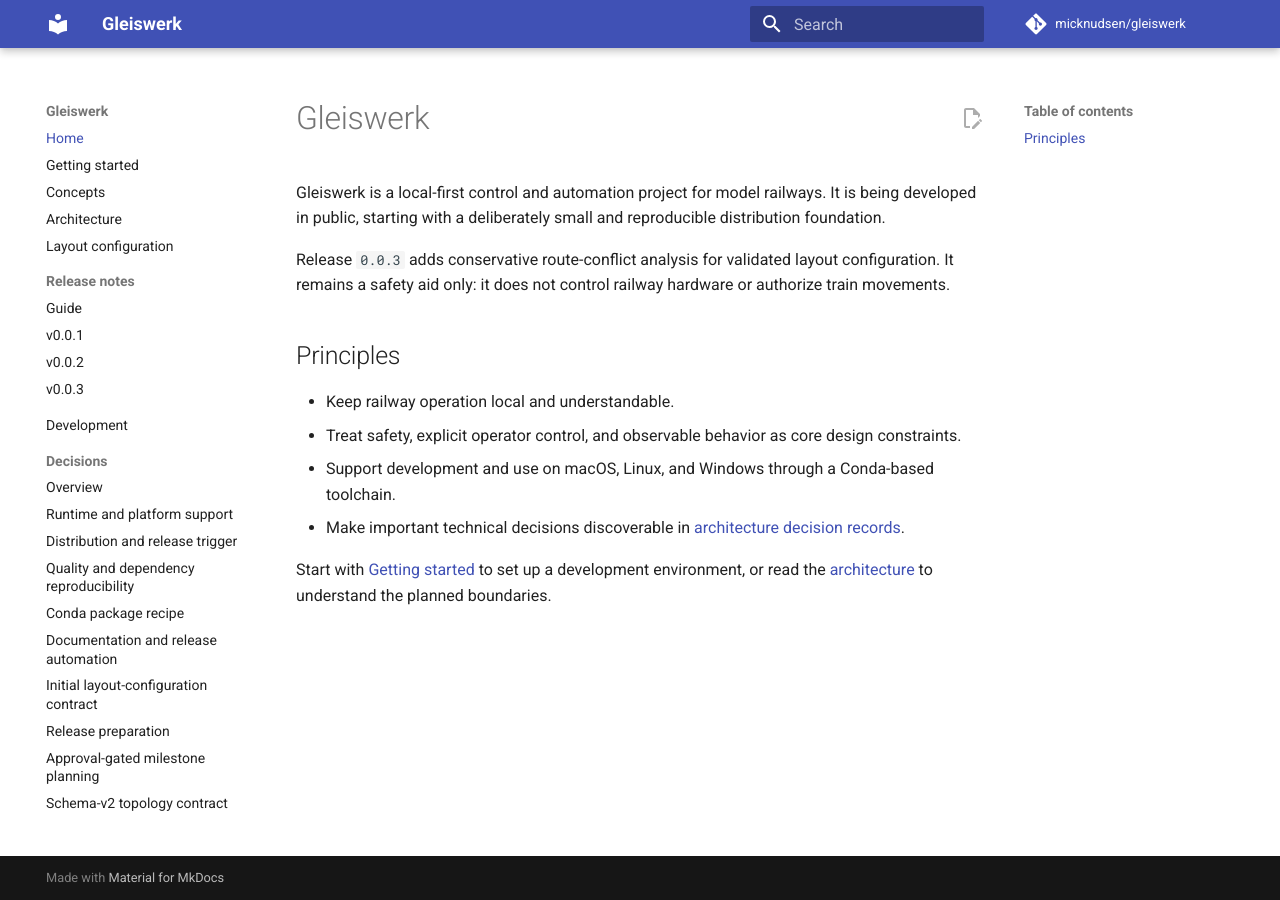
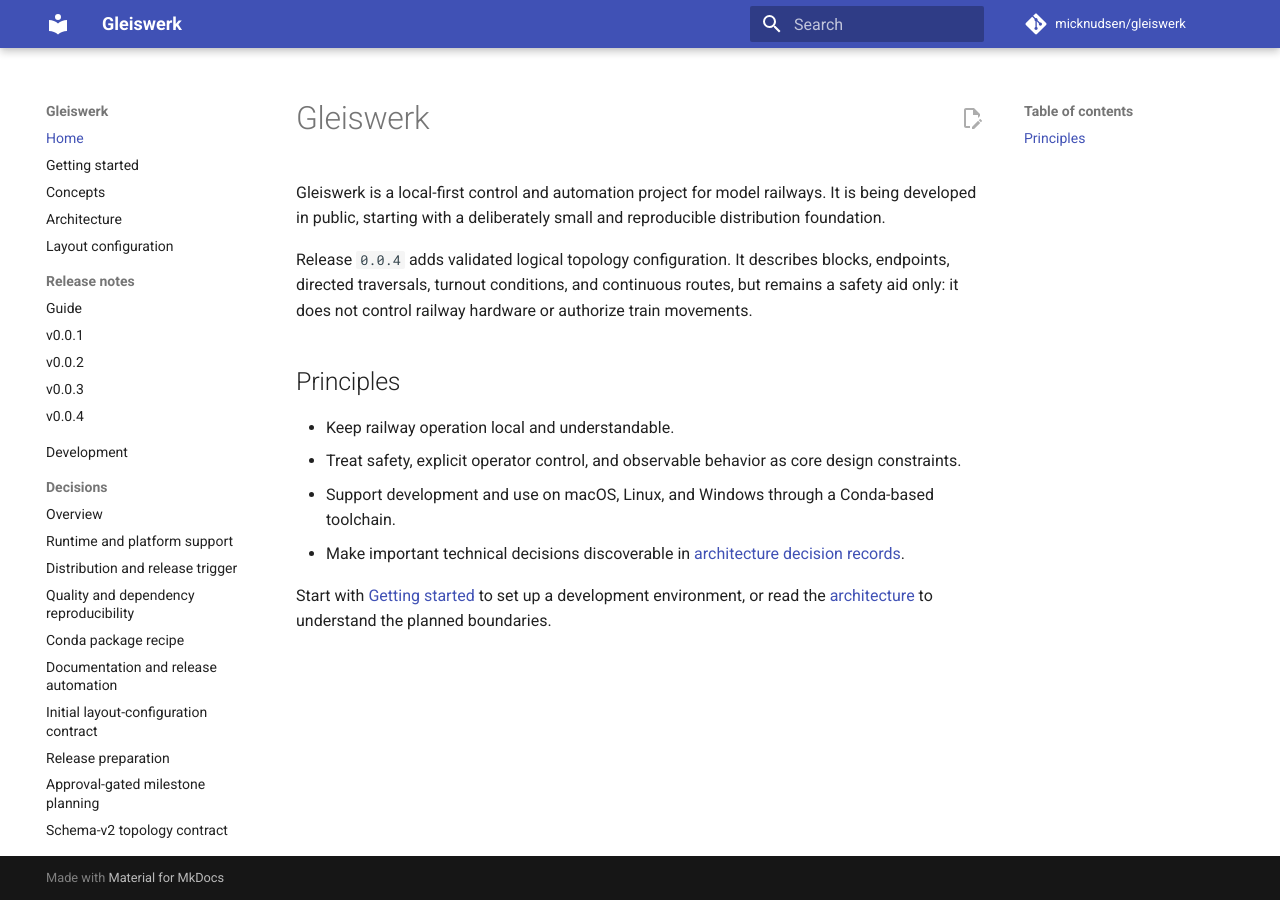
Before and after one commit to micknudsen/gleiswerk, an MkDocs documentation site: the page built from docs/index.md, in a window 1280 px wide. Built offline with MkDocs 1.6.1 and Material for MkDocs 9.7.7, drawn with Linux system fonts in a browser that asks for light colours; comment, search, counter and statistics services are not loaded.

```diff
--- a/docs/index.md
+++ b/docs/index.md
@@ -4,9 +4,10 @@ Gleiswerk is a local-first control and automation project for model railways.
 It is being developed in public, starting with a deliberately small and
 reproducible distribution foundation.
 
-Release `0.0.3` adds conservative route-conflict analysis for validated layout
-configuration. It remains a safety aid only: it does not control railway
-hardware or authorize train movements.
+Release `0.0.4` adds validated logical topology configuration. It describes
+blocks, endpoints, directed traversals, turnout conditions, and continuous
+routes, but remains a safety aid only: it does not control railway hardware or
+authorize train movements.
 
 ## Principles
 
--- a/mkdocs.yml
+++ b/mkdocs.yml
@@ -27,6 +27,7 @@ nav:
       - v0.0.1: releases/v0.0.1.md
       - v0.0.2: releases/v0.0.2.md
       - v0.0.3: releases/v0.0.3.md
+      - v0.0.4: releases/v0.0.4.md
   - Development: development.md
   - Decisions:
       - Overview: adr/README.md
--- a/pyproject.toml
+++ b/pyproject.toml
@@ -4,7 +4,7 @@ build-backend = "setuptools.build_meta"
 
 [project]
 name = "gleiswerk"
-version = "0.0.3"
+version = "0.0.4"
 description = "Local-first model railway control and automation"
 readme = "README.md"
 requires-python = ">=3.11"
```
Also changed, not shown: docs/releases/v0.0.4.md (added, +27 -0 lines).
